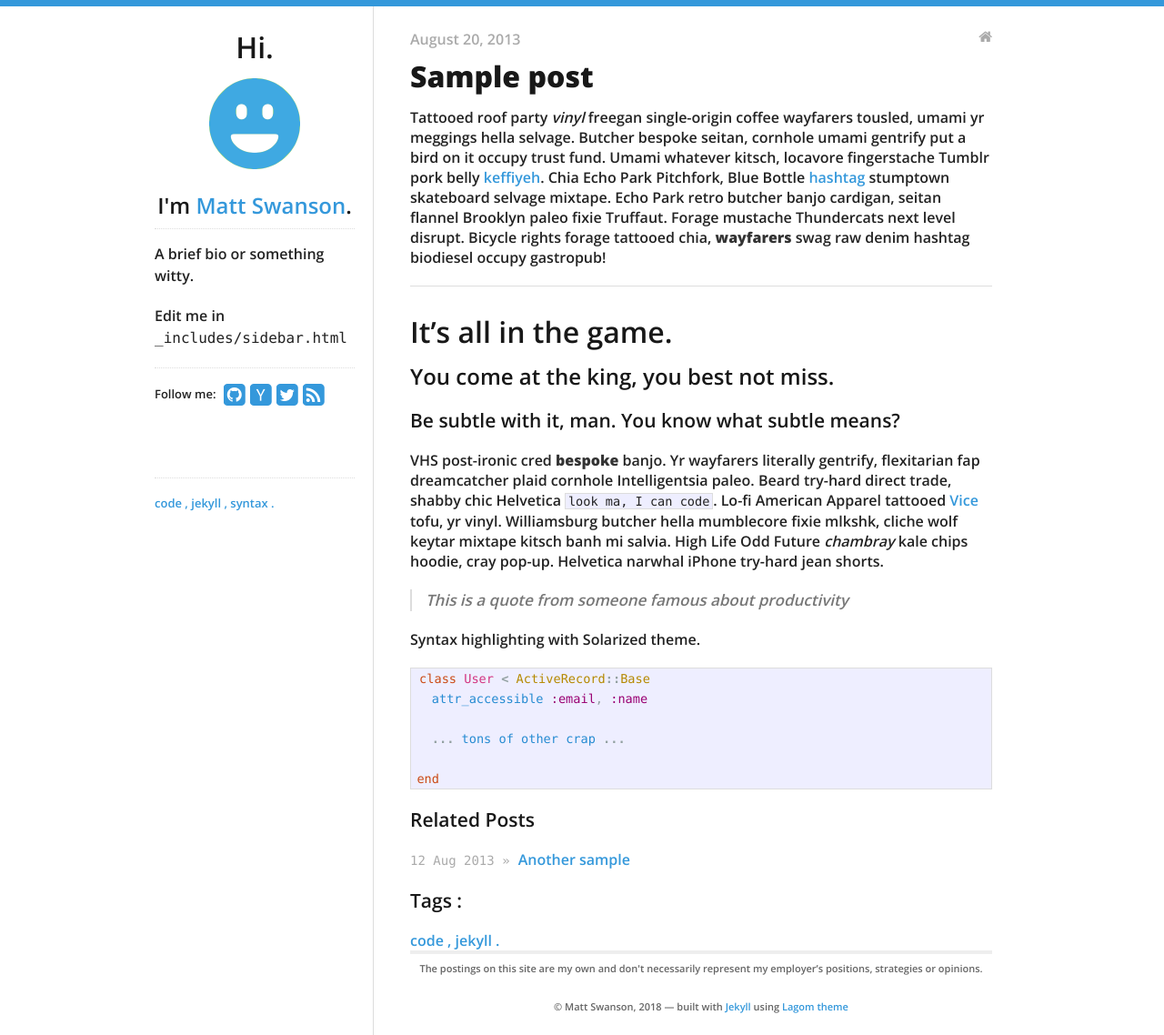
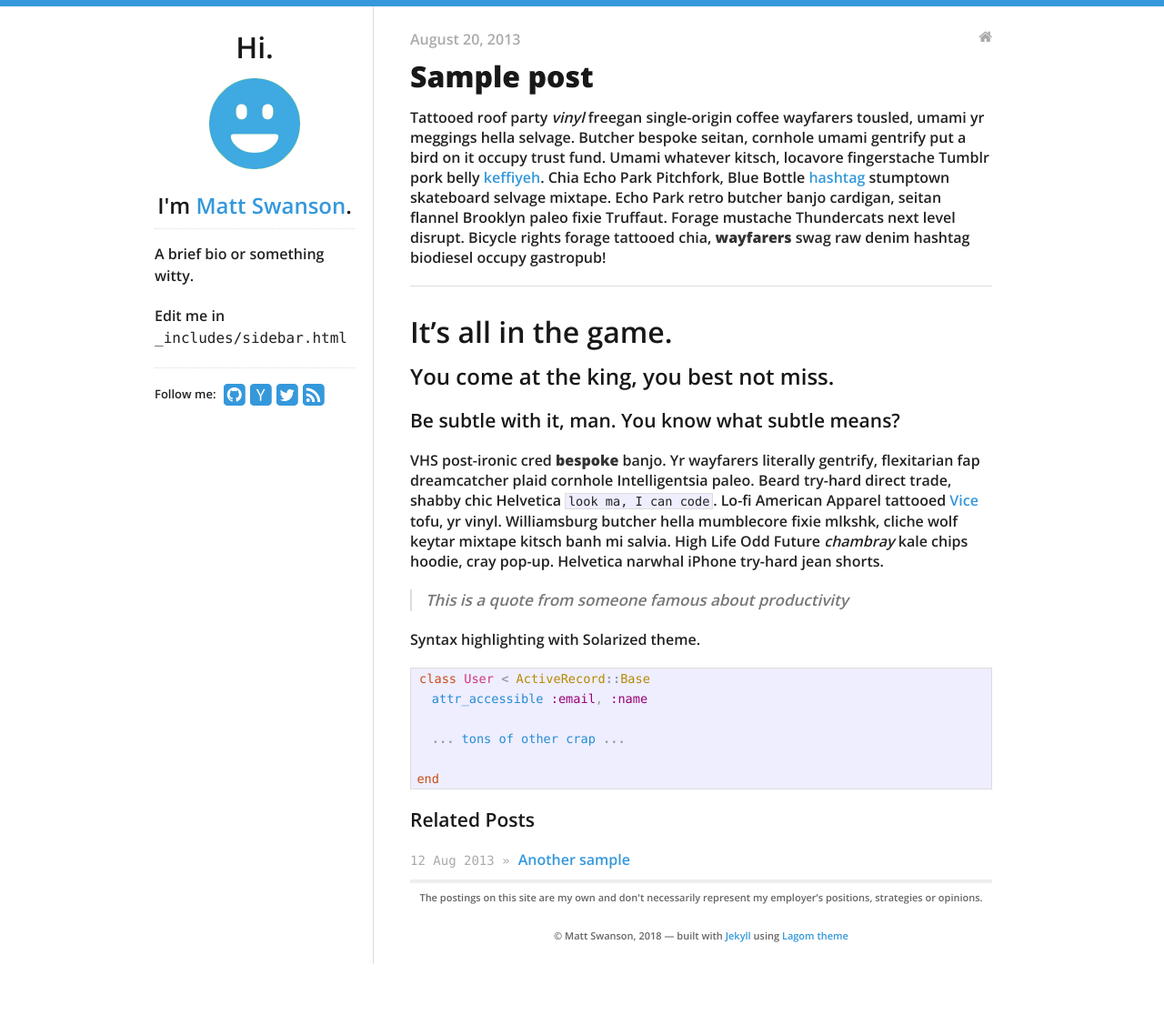
Before and after one commit to swanson/lagom, a Jekyll site: the page built from _posts/2013-08-20-sample-post.md, in a window 1280 px wide. Shown: the whole page at 91% size. Built offline with Jekyll 4.4.1, drawn with Linux system fonts in a browser that asks for light colours; after the commit the page ends 1060 px from its top, so only the background shows below that.

Commit message:
Revert "Add tags to post (issue #39)"

```diff
--- a/_includes/sidebar.html
+++ b/_includes/sidebar.html
@@ -17,8 +17,4 @@
   <div id="social">
     {% include social.html %}
   </div>
-
-  <div id="tags">
-    {% include tags.html %}
-  </div>
 </nav>
--- a/_includes/tags.html
+++ /dev/null
@@ -1,15 +0,0 @@
-<span >
-  {% assign sorted_tags = site.tags | sort %}
-
-  {% for tag in sorted_tags %}
-    <a href="{{ '/tag/' | append:tag[0] }}.html" rel="tag">
-      {{tag[0]}}
-  {% if forloop.last %}
-    .
-    {% else %}
-    ,
-  {% endif %}
-    </a>
-  {% endfor %}
-
-</span>
--- a/_layouts/post.html
+++ b/_layouts/post.html
@@ -24,18 +24,4 @@ layout: default
     </li>
     {% endfor %}
   </ul>
-
-  <h3>Tags :</h3>
-  <span>
-    {% for tag in page.tags %}
-      <a href="{{ '/tag/' | append:tag }}.html" rel="tag">
-         {{ tag }}
-        {% if forloop.last %}
-        .
-        {% else %}
-          ,
-        {% endif %}
-      </a>
-{% unless forloop.last %}{% endunless %}{% endfor %}
-  </span>
 </div>
--- a/_posts/2013-08-12-another-sample.md
+++ b/_posts/2013-08-12-another-sample.md
@@ -1,7 +1,6 @@
 ---
 layout: post
 title: Another sample
-tags: [jekyll, syntax]
 categories:
 - blog
 ---
--- a/_posts/2013-08-20-sample-post.md
+++ b/_posts/2013-08-20-sample-post.md
@@ -1,7 +1,6 @@
 ---
 layout: post
 title: Sample post
-tags: [code, jekyll]
 categories:
 - blog
 ---
--- a/tag/code.md
+++ /dev/null
@@ -1,4 +0,0 @@
----
-layout: tag
-title: code
----
--- a/tag/jekyll.md
+++ /dev/null
@@ -1,4 +0,0 @@
----
-layout: tag
-title: jekyll
----
--- a/tag/syntax.md
+++ /dev/null
@@ -1,4 +0,0 @@
----
-layout: tag
-title: syntax
----
```
Also changed, not shown: _includes/css/screen.css (+0 -9 lines), _layouts/tag.html (deleted, +0 -20 lines).
